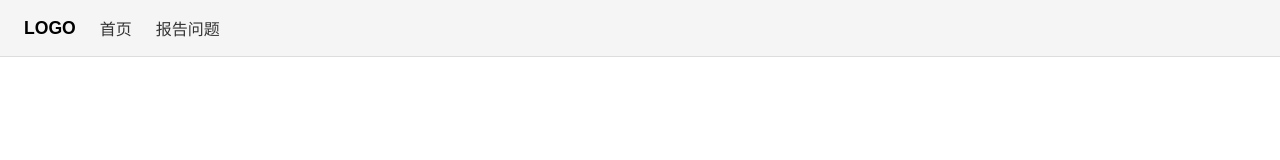
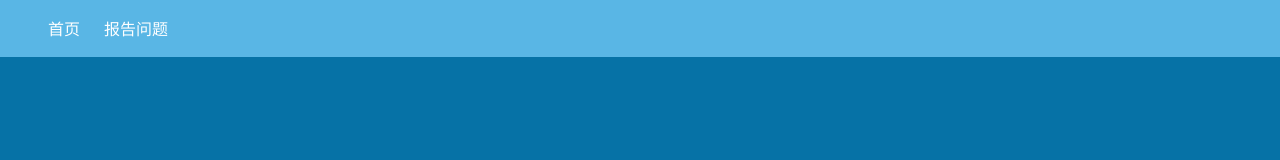
Before and after one commit to Smile-Wood/Servers, a plain HTML site: page index.html in a window 1280 px wide. Drawn offline with Linux system fonts and the light colour scheme.

Commit message:
add link

```diff
--- a/index.html
+++ b/index.html
@@ -8,6 +8,7 @@
         body {
             margin: 0;
             font-family: Arial, sans-serif;
+            background-color: #0672a6;
         }
         .navbar {
             display: flex;
@@ -15,28 +16,28 @@
             justify-content: flex-start;
             gap: 24px;
             padding: 16px 24px;
-            background-color: #f5f5f5;
-            border-bottom: 1px solid #ddd;
+            background-color: #59b6e5;
+            border-bottom: 1px solid #59b6e5;
+        }
+        .navbar a {
+            color: #ffffff;
+            text-decoration: none;
+            font-size: 1rem;
         }
         .navbar .logo {
             font-weight: bold;
             font-size: 1.1rem;
         }
-        .navbar a {
-            color: #333;
-            text-decoration: none;
-            font-size: 1rem;
-        }
         .navbar a:hover {
-            color: #007acc;
+            color: #ffffff;
         }
     </style>
 </head>
 <body>
     <nav class="navbar">
-        <div class="logo">LOGO</div>
-        <a href="#">首页</a>
-        <a href="#">报告问题</a>
+        <div class="logo"><img src="" alt=""></div>
+        <a href="index.html">首页</a>
+        <a href="https://github.com/Smile-Wood/Servers/issues" title="前往Github提交issue">报告问题</a>
     </nav>
 </body>
 </html>
```
